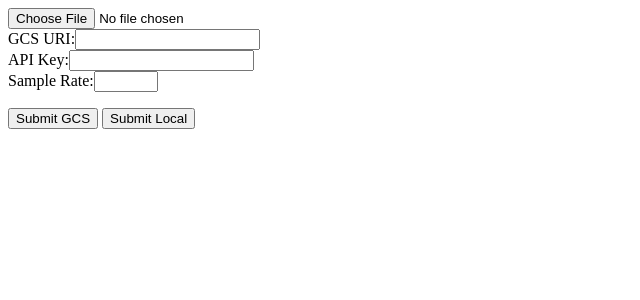
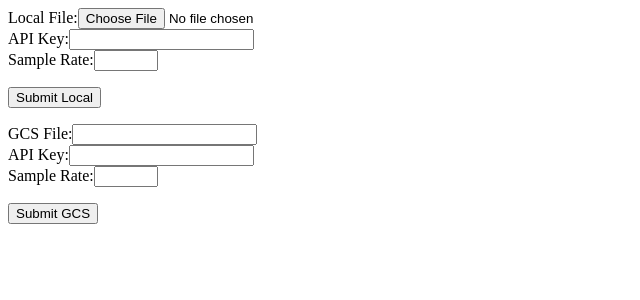
Before and after one commit to vijaykyr/video-moderator, a Django app: page / in a window 1280 px wide. Shown: the top 300 px of the page, without its empty margins (0-640 px from the left). Run offline with Django 3.2, Linux system fonts and the light colour scheme.

Commit message:
Added dedicated forms to proccess local and GCS submissions

```diff
--- a/mysite/video_moderator/forms.py
+++ b/mysite/video_moderator/forms.py
@@ -1,13 +1,12 @@
 from django import forms
 
-#Todo:
-# 1) Add validation that gcs uri is in format "gs://<bucket-name>/<file-path>"
 
-class SubmissionForm(forms.Form):
-  upload = forms.FileField(label='', required=False)
-  gcs_uri = forms.RegexField(label='GCS URI', regex='gs://.*mp4', required=False)
+class LocalSubmissionForm(forms.Form):
+  upload = forms.FileField(label='Local File')
   api_key = forms.CharField(label='API Key', max_length=200)
   sample_rate = forms.IntegerField(label='Sample Rate', min_value=1, max_value=120)
 
-  def clean(self):
-    cleaned_data = super(SubmissionForm, self).clean()
+class GCSSubmissionForm(forms.Form):
+  gcs_uri = forms.RegexField(label='GCS File', regex='gs://.*mp4')
+  api_key = forms.CharField(label='API Key', max_length=200)
+  sample_rate = forms.IntegerField(label='Sample Rate', min_value=1, max_value=120)
--- a/mysite/video_moderator/templates/video_moderator/submit_vid.html
+++ b/mysite/video_moderator/templates/video_moderator/submit_vid.html
@@ -9,9 +9,14 @@
 
     <form action="/" method="post" enctype="multipart/form-data">
         {% csrf_token %}
-        {{ form|linebreaks }}
+        {{ local_form|linebreaks }}
+        <input type="submit" value="Submit Local" />
+    </form>
+
+    <form action="/" method="post">
+        {% csrf_token %}
+        {{ gcs_form|linebreaks }}
         <input type="submit" value="Submit GCS" />
-        <input type="submit" value="Submit Local" />
     </form>
 
     </body>
--- a/mysite/video_moderator/views.py
+++ b/mysite/video_moderator/views.py
@@ -1,26 +1,31 @@
 from django.shortcuts import render
 from django.http import HttpResponse
 
-from .forms import SubmissionForm
+from .forms import LocalSubmissionForm
+from .forms import GCSSubmissionForm
+
 from vid_moderator import moderate
 
 
 # Create your views here.
 def submit_vid(request):
     if request.method == 'POST':
-        # create a form instance and populate it with data from the request:
-        form = SubmissionForm(request.POST, request.FILES)
-        # check whether it's valid:
-        if form.is_valid():
-            # process the data in form.cleaned_data
-            moderate_results = moderate(request.FILES.get('upload'),form.cleaned_data.get('sample_rate'),
-                    form.cleaned_data.get('api_key'))
-            #moderate_results = moderate(form.cleaned_data.get('gcs_uri'),form.cleaned_data.get('sample_rate'),
-            #         form.cleaned_data.get('api_key'))
-            return HttpResponse(moderate_results)
-
-    # if a GET (or any other method) we'll create a blank form
-    else:
-        form = SubmissionForm()
-
-    return render(request, 'video_moderator/submit_vid.html', {'form': form})
+        if 'upload' in request.POST or 'upload' in request.FILES: #Local Submission
+            form = LocalSubmissionForm(request.POST, request.FILES)
+            if form.is_valid():
+                return HttpResponse(moderate(request.FILES.get('upload'),form.cleaned_data.get('sample_rate'),
+                                                 form.cleaned_data.get('api_key')))
+            else:
+                return render(request, 'video_moderator/submit_vid.html', {'local_form': form,
+                                                                   'gcs_form': GCSSubmissionForm()})
+        elif 'gcs_uri' in request.POST: #GCS Submission
+            form = GCSSubmissionForm(request.POST)
+            if form.is_valid():
+                return HttpResponse(moderate(form.cleaned_data.get('gcs_uri'),form.cleaned_data.get('sample_rate'),
+                                             form.cleaned_data.get('api_key')))
+            else:
+                return render(request, 'video_moderator/submit_vid.html', {'local_form': LocalSubmissionForm(),
+                                                                   'gcs_form': form})
+    elif request.method == 'GET': #render new form
+        return render(request, 'video_moderator/submit_vid.html', {'local_form': LocalSubmissionForm(),
+                                                                   'gcs_form': GCSSubmissionForm()})
```
Also changed, not shown: mysite/vid_moderator.py (+5 -5 lines).
